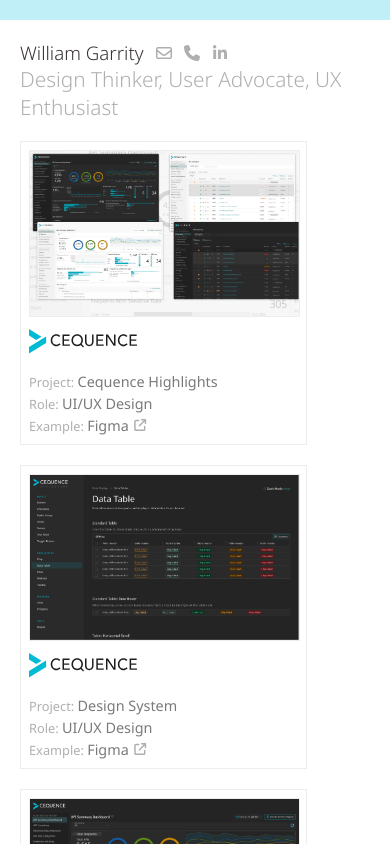
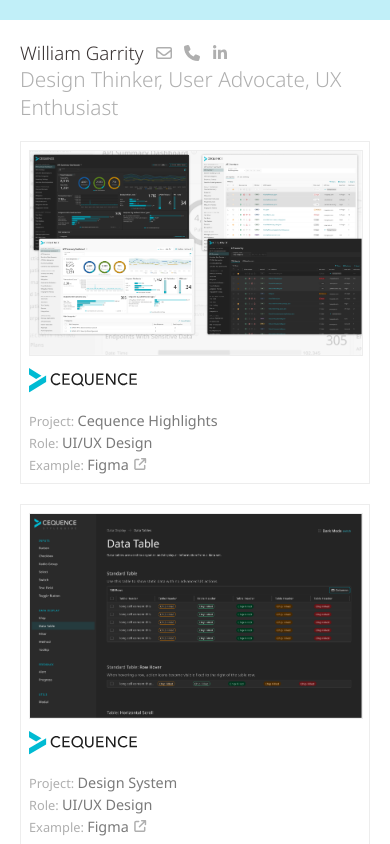
Before and after one commit to wgarrity/portfolio, a React (Create React App) app: page / in a window 390 px wide. Shown: the top 844 px of the page. Built offline with nearby package versions, Linux system fonts and the light colour scheme.

Commit message:
client card breakpoint width

```diff
--- a/src/styles/sass/_clientCards.scss
+++ b/src/styles/sass/_clientCards.scss
@@ -82,11 +82,8 @@
                 }
             }
         }
-    }
-
-    @include respond-to('medium') {
-
-        clientCard{
+        /*section.clientcard*/
+        @include respond-to('medium') {
             width: 100%;
         }
     }
```
